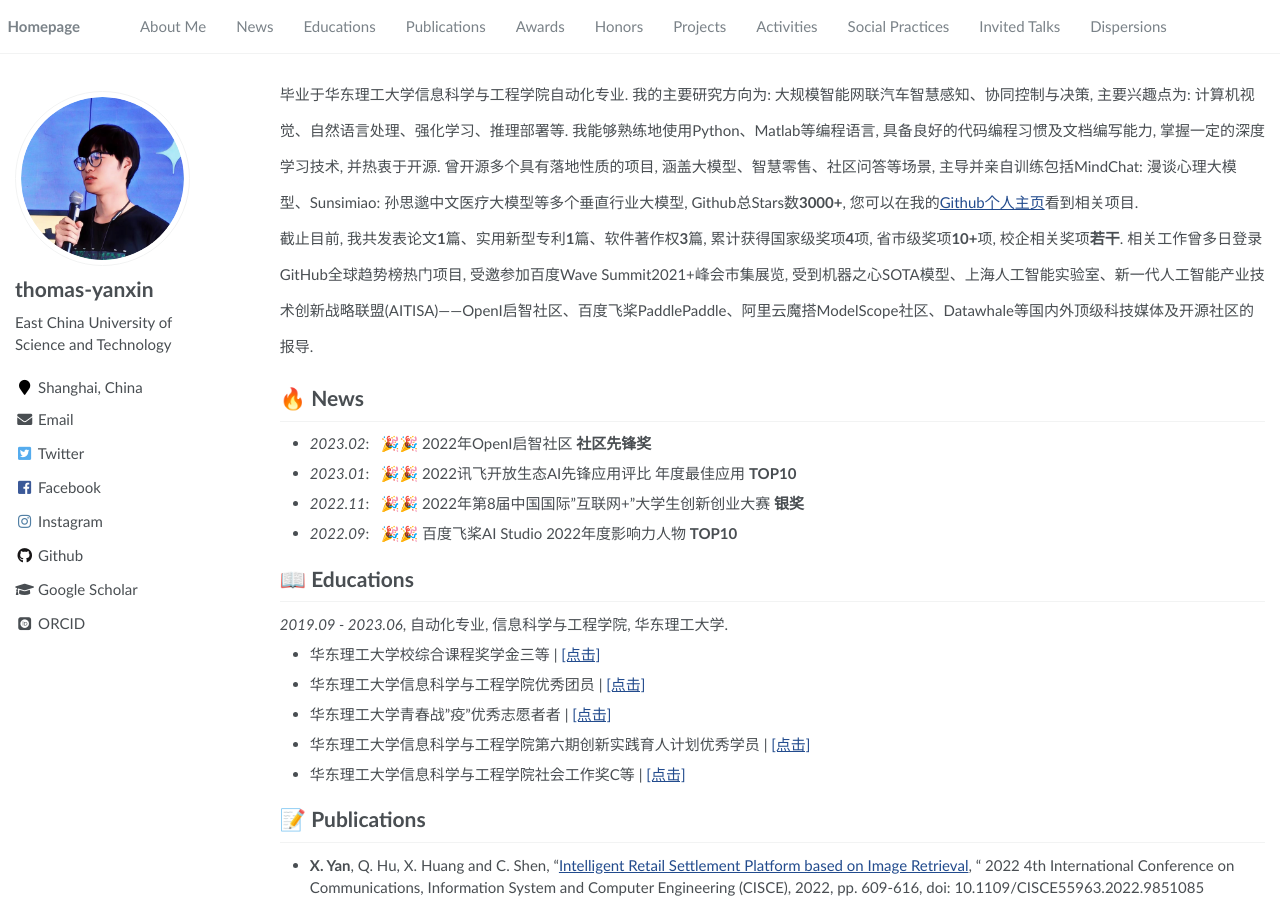
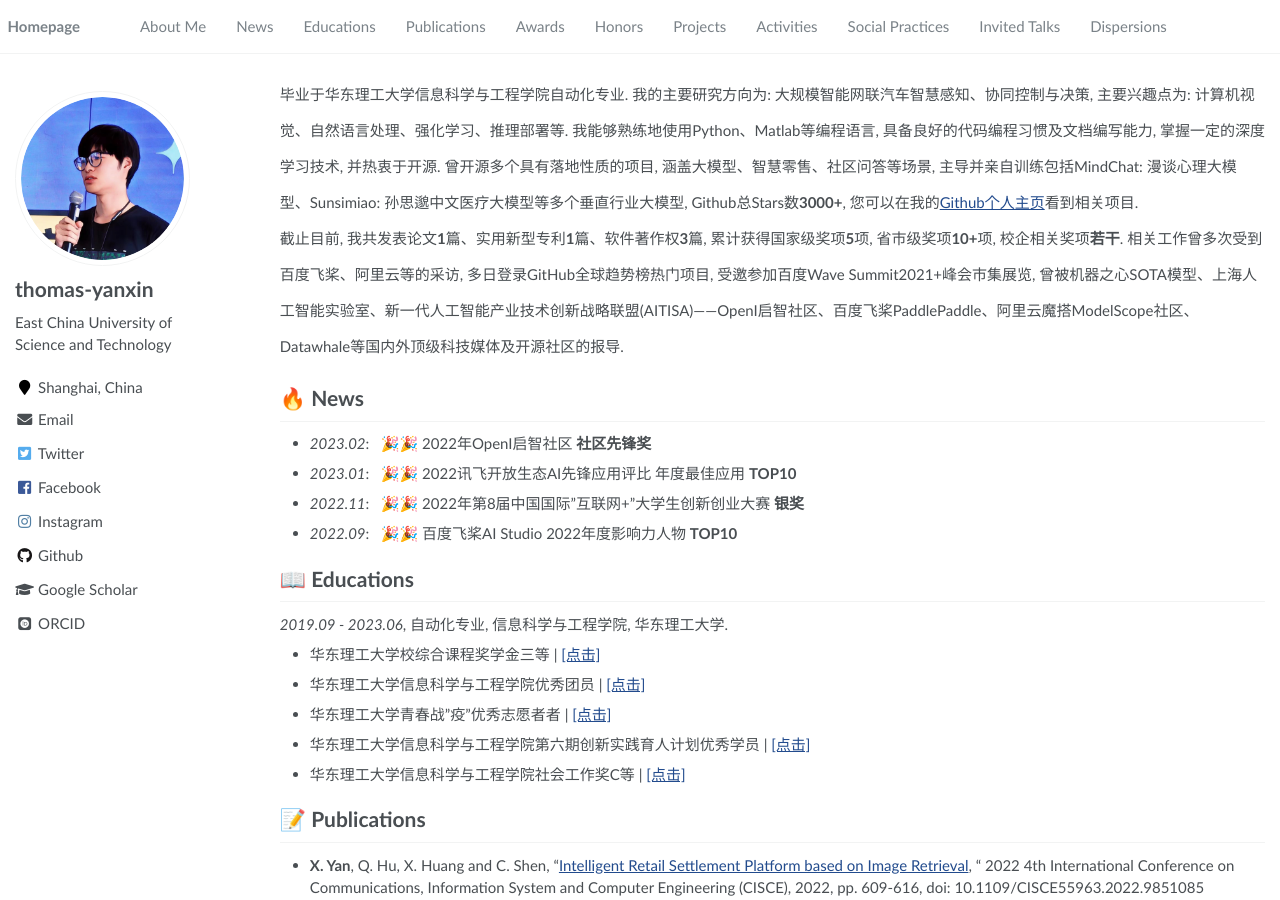
Before and after one commit to thomas-yanxin/thomas-yanxin.github.io, a Jekyll site: the page built from _pages/about.md, in a window 1280 px wide and 900 px high. Built offline with Jekyll 4.4.1, drawn with Linux system fonts in a browser that asks for light colours; some web fonts are replaced.

Commit message:
Update about.md

```diff
--- a/_pages/about.md
+++ b/_pages/about.md
@@ -20,7 +20,7 @@
 <p style="line-height:2.4; ">
 毕业于华东理工大学信息科学与工程学院自动化专业. 我的主要研究方向为: 大规模智能网联汽车智慧感知、协同控制与决策, 主要兴趣点为: 计算机视觉、自然语言处理、强化学习、推理部署等. 我能够熟练地使用Python、Matlab等编程语言, 具备良好的代码编程习惯及文档编写能力, 掌握一定的深度学习技术, 并热衷于开源. 曾开源多个具有落地性质的项目, 涵盖大模型、智慧零售、社区问答等场景, 主导并亲自训练包括MindChat: 漫谈心理大模型、Sunsimiao: 孙思邈中文医疗大模型等多个垂直行业大模型, Github总Stars数<strong>3000+</strong>, 您可以在我的<a href='https://github.com/thomas-yanxin'>Github个人主页</a>看到相关项目.
 <br/>
-截止目前, 我共发表论文<strong>1</strong>篇、实用新型专利<strong>1</strong>篇、软件著作权<strong>3</strong>篇, 累计获得国家级奖项<strong>4</strong>项, 省市级奖项<strong>10+</strong>项, 校企相关奖项<strong>若干</strong>. 相关工作曾多日登录GitHub全球趋势榜热门项目, 受邀参加百度Wave Summit2021+峰会市集展览, 受到机器之心SOTA模型、上海人工智能实验室、新一代人工智能产业技术创新战略联盟(AITISA)——OpenI启智社区、百度飞桨PaddlePaddle、阿里云魔搭ModelScope社区、Datawhale等国内外顶级科技媒体及开源社区的报导.
+截止目前, 我共发表论文<strong>1</strong>篇、实用新型专利<strong>1</strong>篇、软件著作权<strong>3</strong>篇, 累计获得国家级奖项<strong>5</strong>项, 省市级奖项<strong>10+</strong>项, 校企相关奖项<strong>若干</strong>. 相关工作曾多次受到百度飞桨、阿里云等的采访, 多日登录GitHub全球趋势榜热门项目, 受邀参加百度Wave Summit2021+峰会市集展览, 曾被机器之心SOTA模型、上海人工智能实验室、新一代人工智能产业技术创新战略联盟(AITISA)——OpenI启智社区、百度飞桨PaddlePaddle、阿里云魔搭ModelScope社区、Datawhale等国内外顶级科技媒体及开源社区的报导.
 </p>
 
 # 🔥 News
```
